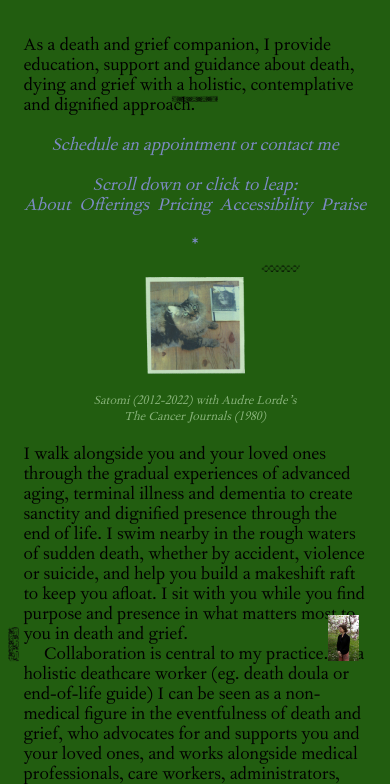
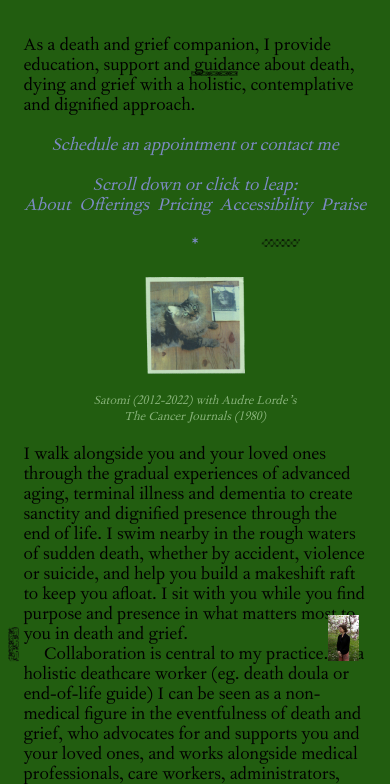
Before and after one commit to oilstel/stacibushea.care, a plain HTML site: page index.html in a window 390 px wide. Shown: the part 56-840 px from the top of the page. Drawn offline with Linux system fonts and the light colour scheme; files whose address does not match are found by name; a web font is replaced by a local one.

Commit message:
Update index.html

```diff
--- a/index.html
+++ b/index.html
@@ -11,15 +11,15 @@
         /* Mobile ornament positions */
         @media(max-width: 600px) {
             #fixed-images img#wave {
-                top: 18% !important;
-                left: 44% !important;
+                top: 15% !important;
+                left: 49% !important;
             }
             #fixed-images img#ornament-1 {
                 bottom: 15% !important;
                 left: 2% !important;
             }
             #fixed-images img#ornament-2 {
-                top: 38% !important;
+                top: 35% !important;
                 right: 23% !important;
             }
             #fixed-images img#portrait {
@@ -35,9 +35,9 @@
     </header>
 
     <div id="fixed-images">
-        <img src="images/wave.png" id="wave" style="top: 20.5%; left: 47%;">
+        <img src="images/wave.png" id="wave" style="top: 19%; left: 49%;">
         <img src="images/ornament-1.png" id="ornament-1" style="bottom: 15%; left: 2%;">
-        <img src="images/ornament-2.png" id="ornament-2" style="top: 42%; right: 20%;">
+        <img src="images/ornament-2.png" id="ornament-2" style="top: 42%; right: 19%;">
         <img src="images/SBS-008_1000.jpg" id="portrait" style="bottom: 15%; right: 8%;">
     </div>
      <main>
```
